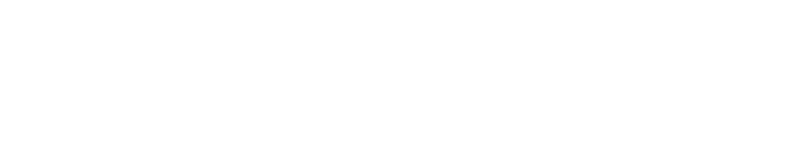
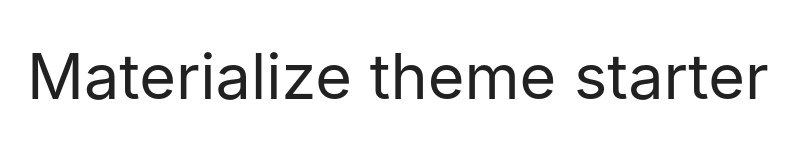
Before and after one commit to Nerijusanz/materialize-theme, a plain HTML site: page index.html in a window 1280 px wide. Shown: the whole page, without its empty margins (165-964 px from the left). Drawn offline with nearby package versions, Linux system fonts and the light colour scheme.

Commit message:
index.html changed theme starter title

```diff
--- a/index.html
+++ b/index.html
@@ -11,24 +11,15 @@
     <link href="https://fonts.googleapis.com/icon?family=Material+Icons" rel="stylesheet">
     <!-- Compiled and minified CSS -->
     <link rel="stylesheet" href="https://cdnjs.cloudflare.com/ajax/libs/materialize/1.0.0-beta/css/materialize.min.css">
-    <title>Photo Ninja</title>
+    <title>Materialize theme starter</title>
 </head>
 
 <body>
 
-    <!-- navbar -->
+    <div class="container">
+        <h1>Materialize theme starter</h1>
+    </div>
 
-    <!-- photo / grid -->
-
-    <!-- parallax -->
-
-    <!-- services / tabs -->
-
-    <!-- parallax -->
-
-    <!-- contact form -->
-
-    <!-- footer -->
 
     <!-- Compiled and minified JavaScript -->
     <script src="https://code.jquery.com/jquery-3.3.1.min.js"></script>
```
